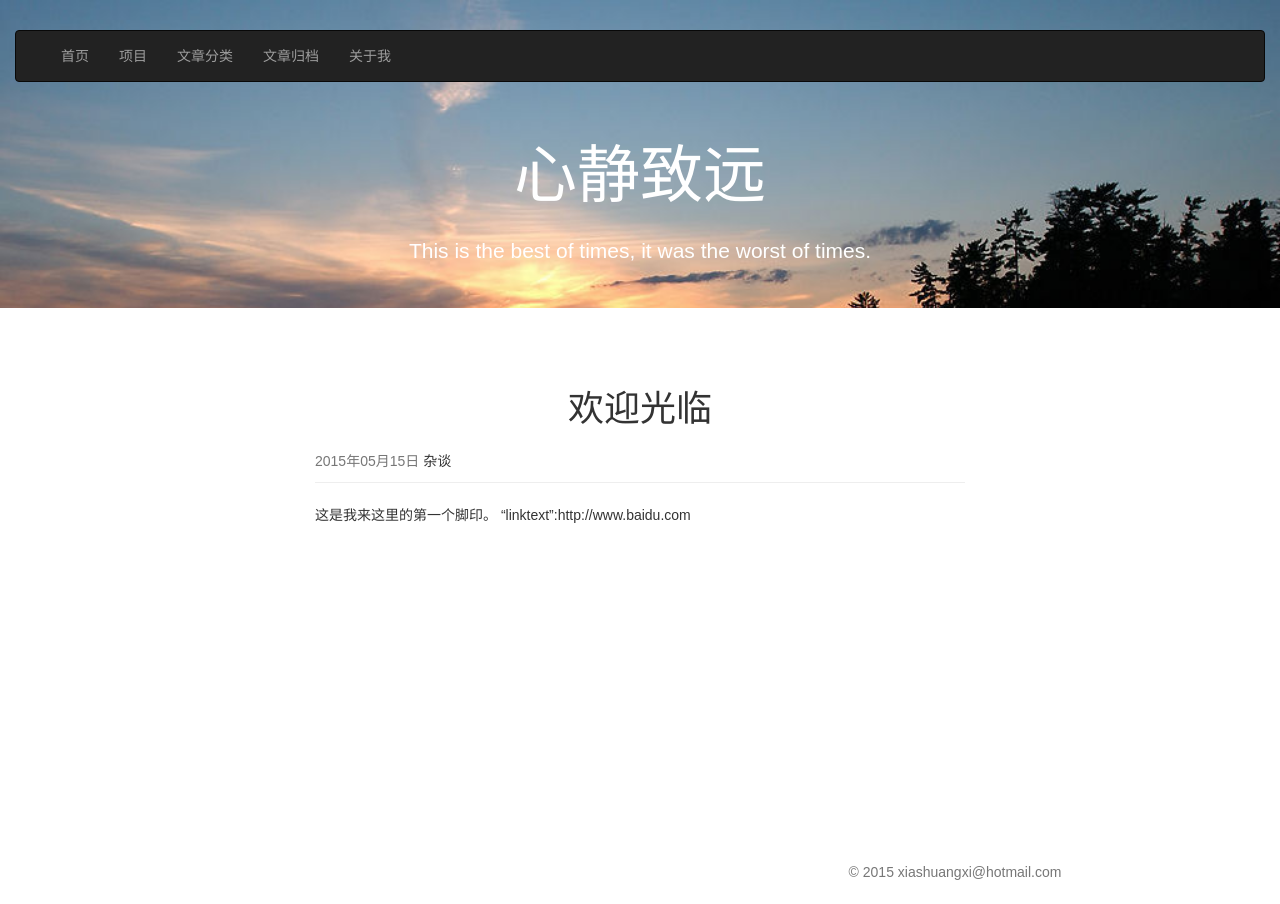
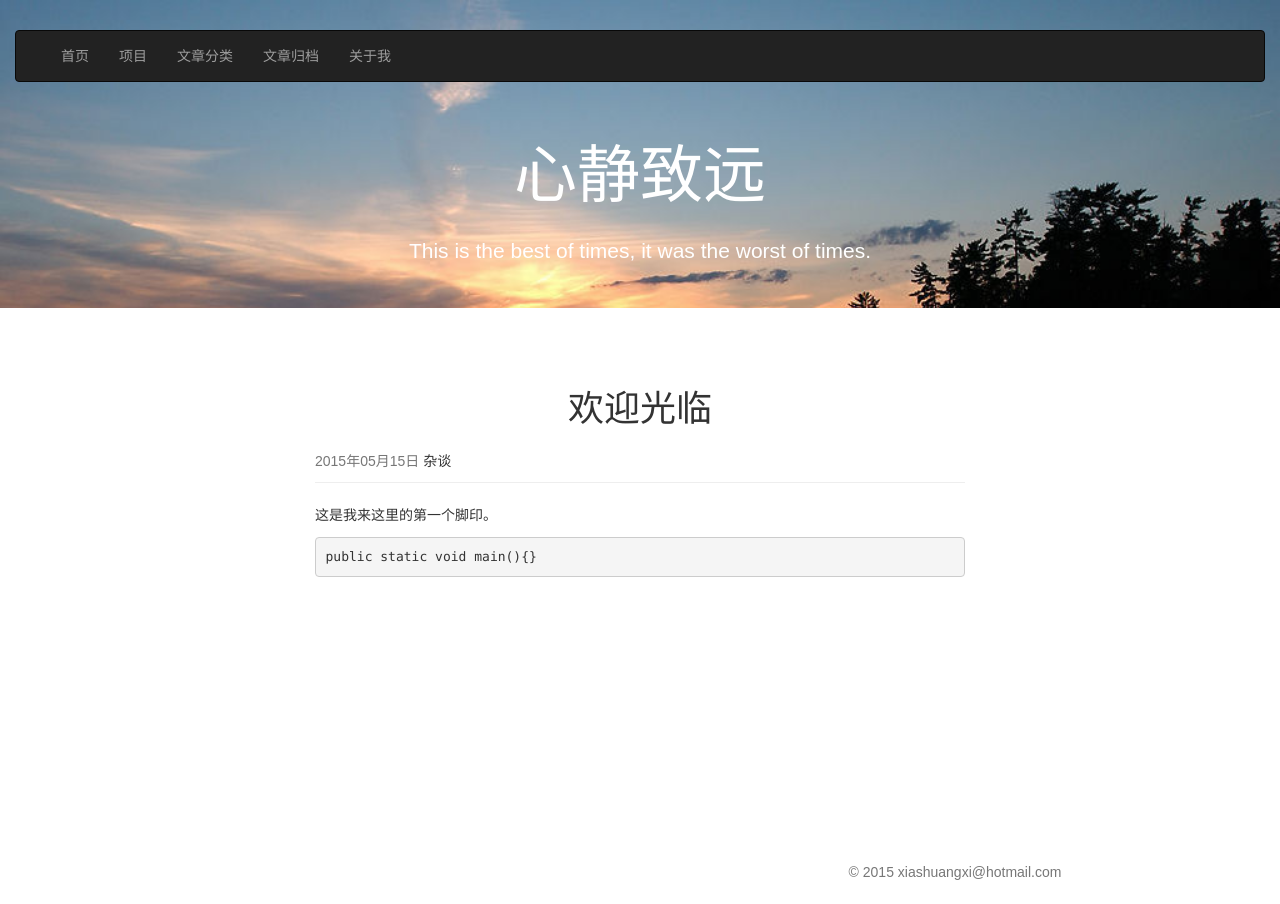
Before and after one commit to jinchangle/xiashuangxi.github.io, a Jekyll site: the page built from _posts/2015-05-15-start.md, in a window 1280 px wide. Built offline with Jekyll 4.4.1, drawn with Linux system fonts in a browser that asks for light colours; nearby versions of some CDN libraries; comment, search, counter and statistics services are not loaded.

Commit message:
Update 2015-05-15-start.md

````diff
--- a/_posts/2015-05-15-start.md
+++ b/_posts/2015-05-15-start.md
@@ -7,4 +7,6 @@ category: 随记
 summary: "这是我第一次来"
 ---
 这是我来这里的第一个脚印。
-"linktext":http://www.baidu.com
+```java
+public static void main(){}
+```
````
